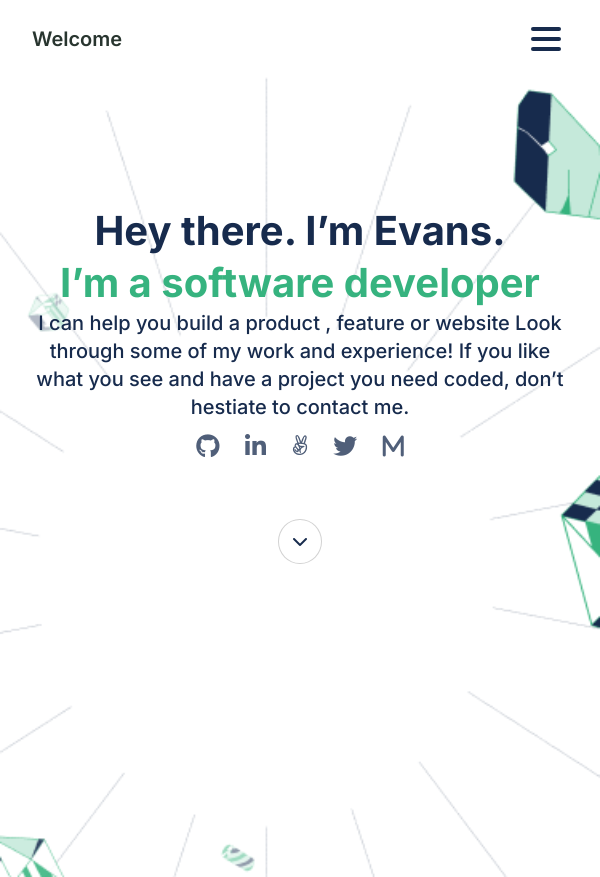
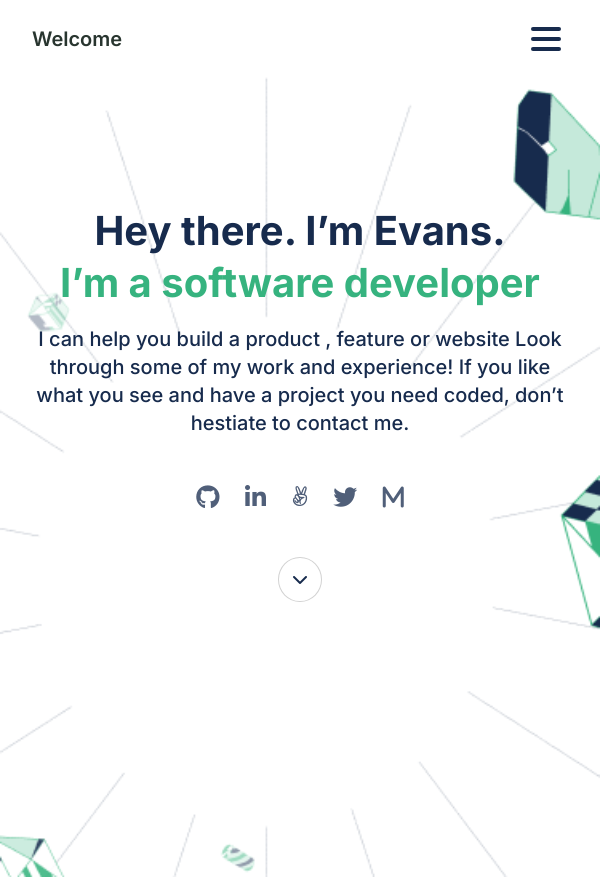
Before and after one commit to prg-04/Portfolio., a website: page index.html in a window 600 px wide. Drawn offline with Linux system fonts and the light colour scheme.

Commit message:
Modify icon links

```diff
--- a/index.html
+++ b/index.html
@@ -41,13 +41,13 @@
             project you need coded, don’t hestiate to contact me.
           </p>
         </div>
-        <div class="socials">
-          <a href=""><i class="fa-brands fa-github"></i></a>
-          <a href=""><i class="fa-brands fa-linkedin-in"></i></a>
-          <a href=""><img src="/assets/Vector.png" alt="" /></a>
-          <a href=""><i class="fa-brands fa-twitter"></i></a>
-          <a href=""><i class="fa-solid fa-m"></i></a>
-        </div>
+        <ul class="socials">
+          <li><a href=""><i class="fa-brands fa-github"></i></a></li>
+          <li><a href=""><i class="fa-brands fa-linkedin-in"></i></a></li>
+          <li><a href=""><img src="/assets/Vector.png" alt="" /></a></li>
+          <li><a href=""><i class="fa-brands fa-twitter"></i></a></li>
+          <li><a href=""><i class="fa-solid fa-m"></i></a></li>
+        </ul>
 
         <div class="scroll">
             <span><i class="fa-solid fa-chevron-down"></i></span>
--- a/styles.scss
+++ b/styles.scss
@@ -198,7 +198,11 @@ $secondary: #172b4d;
     }
 
     .description {
-      margin: 0 2rem;
+      margin: 1rem 2rem;
+    }
+
+    .socials {
+      margin-top: 2rem;
     }
   }
 }
```
Also changed, not shown: styles.css, 1 other file.
